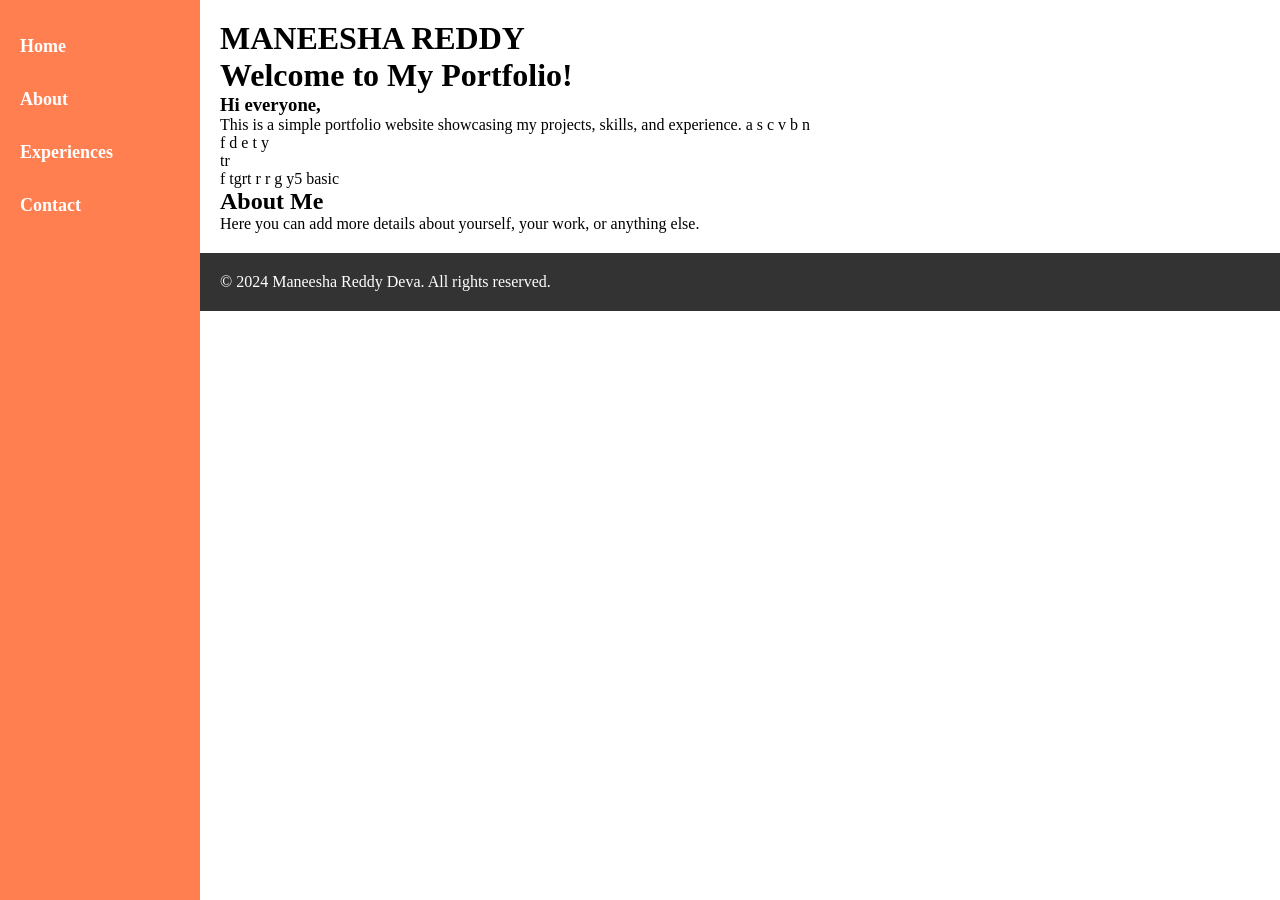
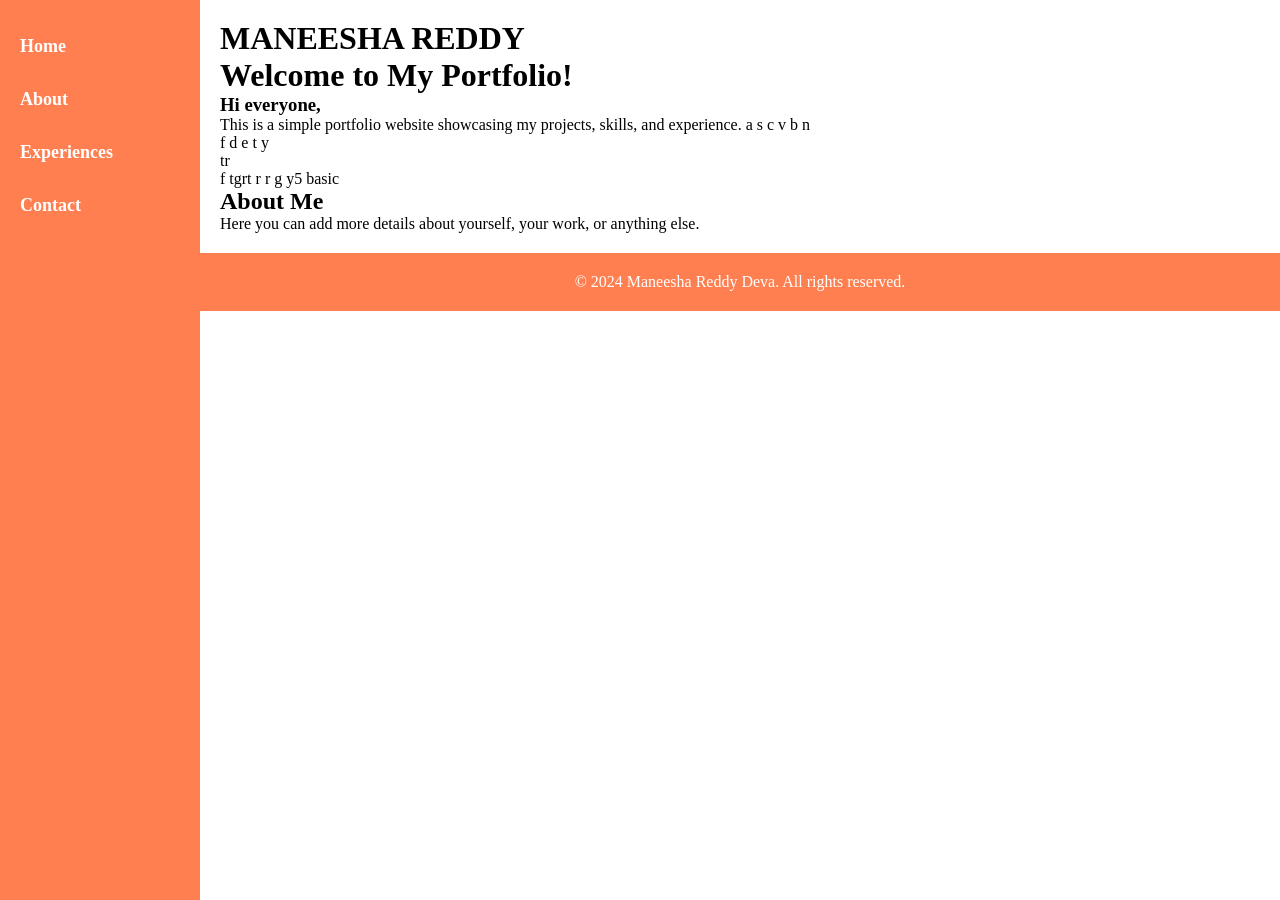
Before and after one commit to Manny-ship/example.github.io, a Jekyll site: the page built from index.md, in a window 1280 px wide. Built offline with Jekyll 4.4.1, drawn with Linux system fonts in a browser that asks for light colours.

Commit message:
Update style.css

```diff
--- a/assets/css/style.css
+++ b/assets/css/style.css
@@ -80,9 +80,9 @@ main {
 footer {
   margin-left: 200px; /* Keep the footer aligned with the content */
   padding: 20px;
-  background-color: #333;
+  background-color: #FF7F50;
   color: white;
- /* text-align: center */
+  text-align: center;
 }
 
 /* Styling for navbar links */
```
